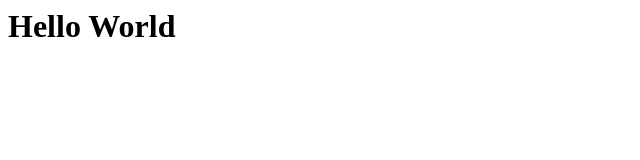
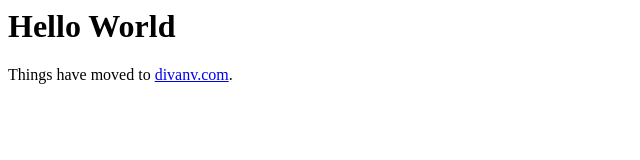
Before and after one commit to divanvisagie/redirector, a plain HTML site: page docs/index.html in a window 1280 px wide. Shown: the whole page, without its empty margins (0-640 px from the left). Drawn offline with Linux system fonts and the light colour scheme.

Commit message:
Move index to docs

```diff
--- a/index.html
+++ b/docs/index.html
@@ -3,5 +3,6 @@
   </head>
   <body>
      <h1>Hello World</h1>
+     <p>Things have moved to <a href="https://divanv.com">divanv.com</a>.</p>
   </body>
 </html>
```
